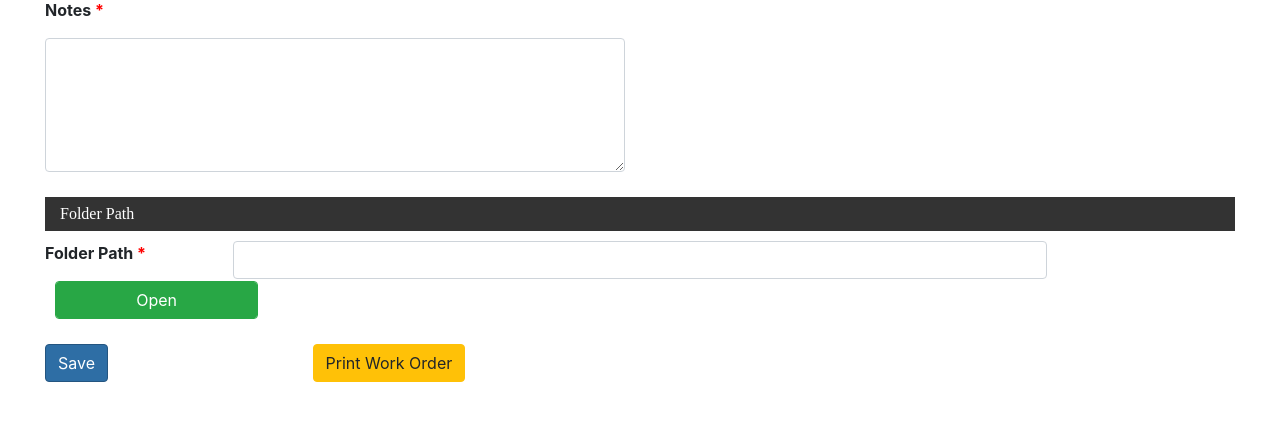
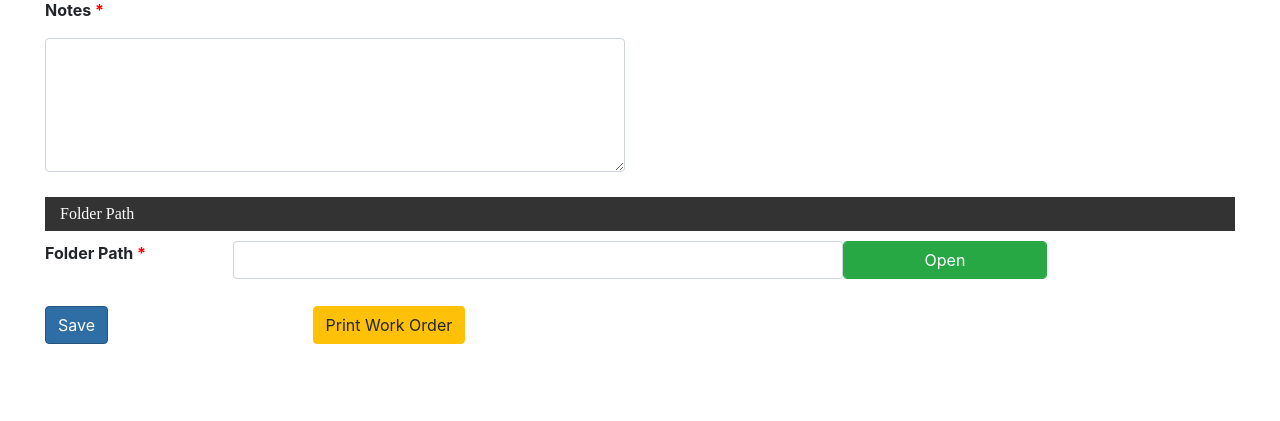
Before and after one commit to remmi11/furman, a Django app: template blog/templates/blog/post_edit.html in a window 1280 px wide. Shown: the part 1197-1618 px from the top of the page. After the commit the page ends 1541 px from the top, so only its background shows below. Run offline with Django 3.2, Linux system fonts and the light colour scheme; tables that the repository leaves empty hold one stand-in row (values such as "Sample post"); the template is opened without the code that fills it: values that come from a table or form of the project are taken from there, most other values are stand-ins (such as "Sample title", 1, 10 or a date in 2020); data that the repository does not hold is empty; parts of the project's set-up code (start-up, migrations or seed data) failed here and were passed over; some libraries are stand-ins or nearby versions.

Commit message:
Noah Changes

```diff
--- a/blog/templates/blog/post_edit.html
+++ b/blog/templates/blog/post_edit.html
@@ -376,9 +376,9 @@
                         </strong>
                     </p>
                 </div>
-                <input type="text" name="fpath" class="form-control col-md-8 fpath"  value='{{ form.folder_path.value|default_if_none:"" }}' required oninput="changePath(this)" />
+                <input type="text" name="fpath" class="form-control col-md-6 fpath"  value='{{ form.folder_path.value|default_if_none:"" }}' required oninput="changePath(this)" />
                 <!-- <div class="col-md-2"></div> -->
-                <a type="text" class="form-control btn btn btn-success col-md-2 pathlink" style="margin-left: 25px" href='{{ form.folder_path.value|default_if_none:"javascript:void(0)" }}' target="_blank" > Open </a>
+                <a type="text" class="form-control btn btn btn-success col-md-2 pathlink" href='{{ form.folder_path.value|default_if_none:"javascript:void(0)" }}' target="_blank" > Open </a>
             </div>
         </div>
     </div>
```
